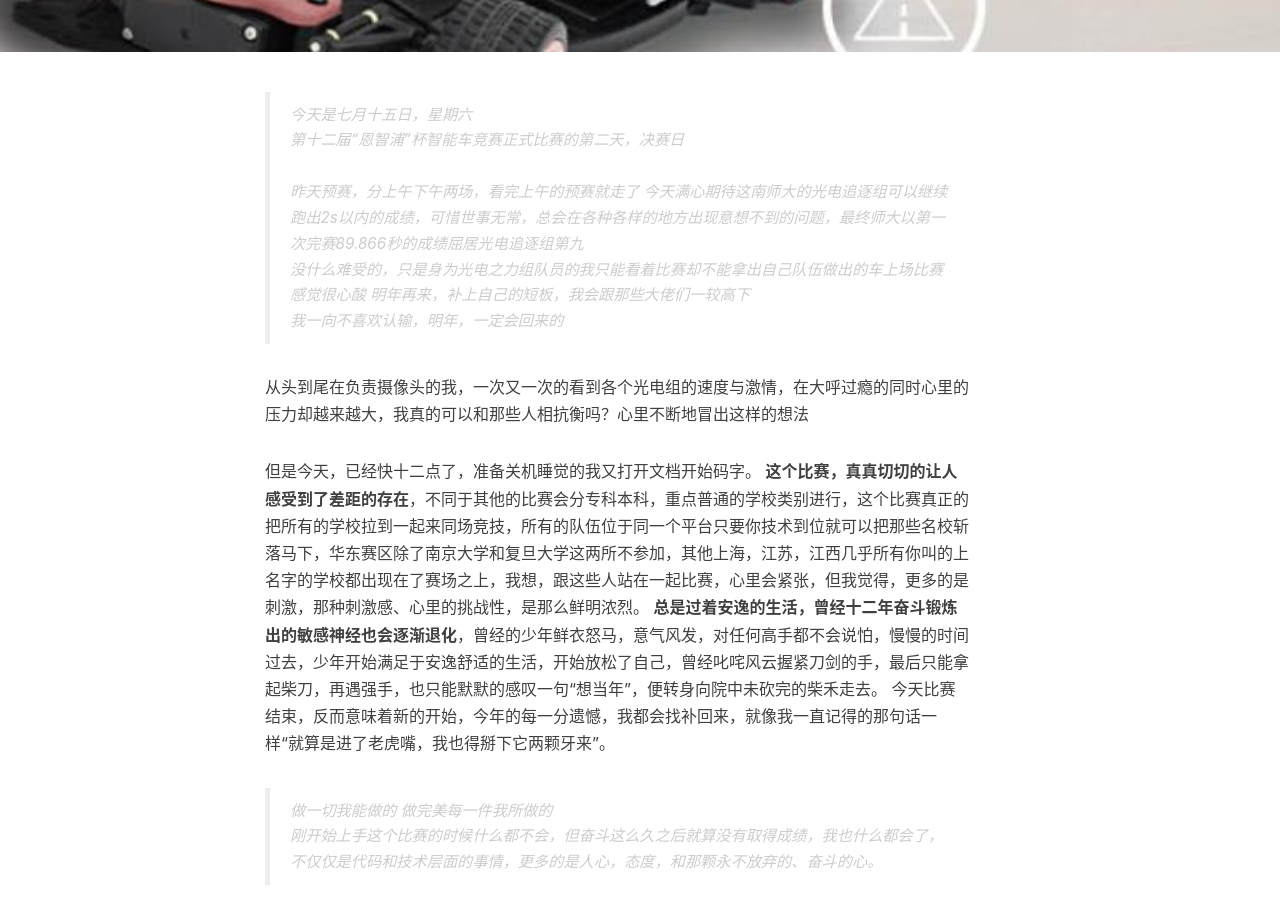
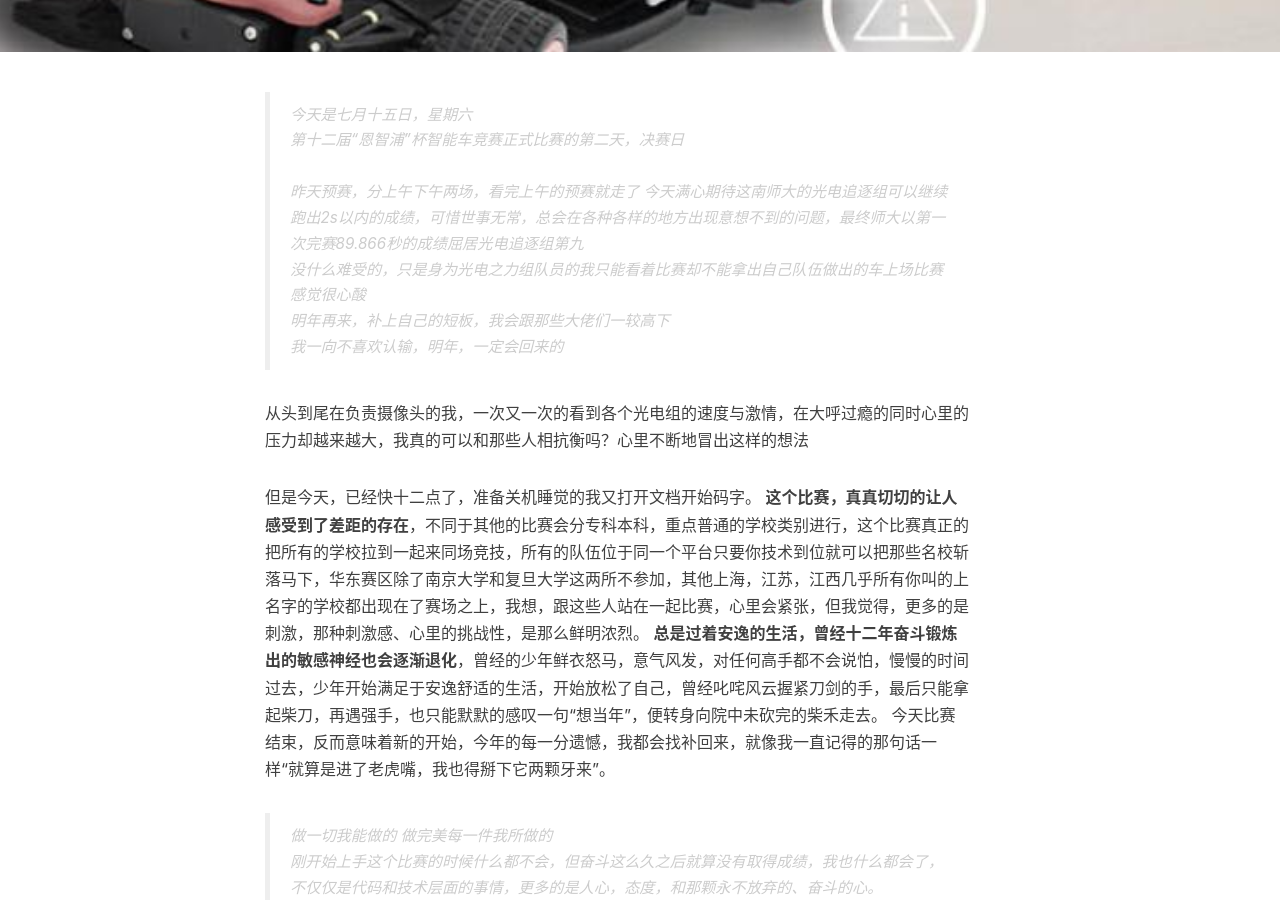
Before and after one commit to distan/distan.github.io, a Jekyll site: the page built from _posts/2017-07-15-learn-something-NXP.markdown, in a window 1280 px wide and 900 px high, scrolled down 437 px. Built offline with Jekyll 4.4.1, drawn with Linux system fonts in a browser that asks for light colours; nearby versions of some CDN libraries; comment, search, counter and statistics services are not loaded.

Commit message:
distan.github.io

```diff
--- a/_posts/2017-07-14-learn-something-NXP.markdown
+++ b/_posts/2017-07-15-learn-something-NXP.markdown
@@ -13,7 +13,9 @@ header-img: "img/post-bg-freescale.jpg"
 > 昨天预赛，分上午下午两场，看完上午的预赛就走了
 > 今天满心期待这南师大的光电追逐组可以继续跑出2s以内的成绩，可惜世事无常，总会在各种各样的地方出现意想不到的问题，最终师大以第一次完赛89.866秒的成绩屈居光电追逐组第九
 > <br/>
+>
 > 没什么难受的，只是身为光电之力组队员的我只能看着比赛却不能拿出自己队伍做出的车上场比赛感觉很心酸
+> <br/>
 > 明年再来，补上自己的短板，我会跟那些大佬们一较高下
 > <br/>
 > 我一向不喜欢认输，明年，一定会回来的
```
